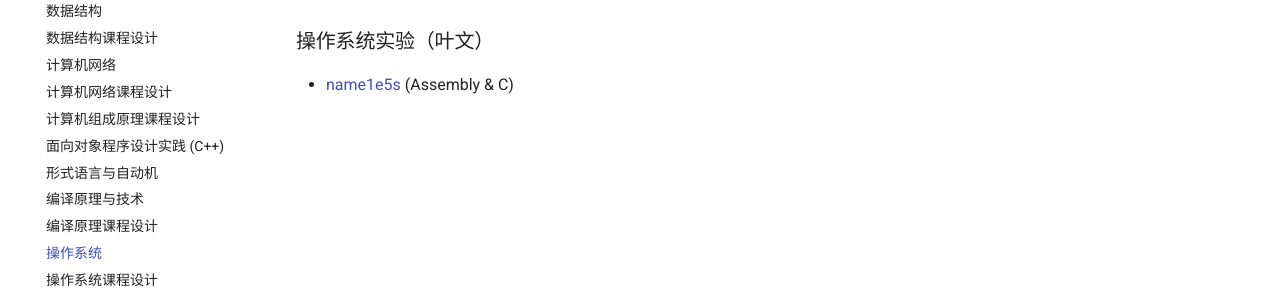
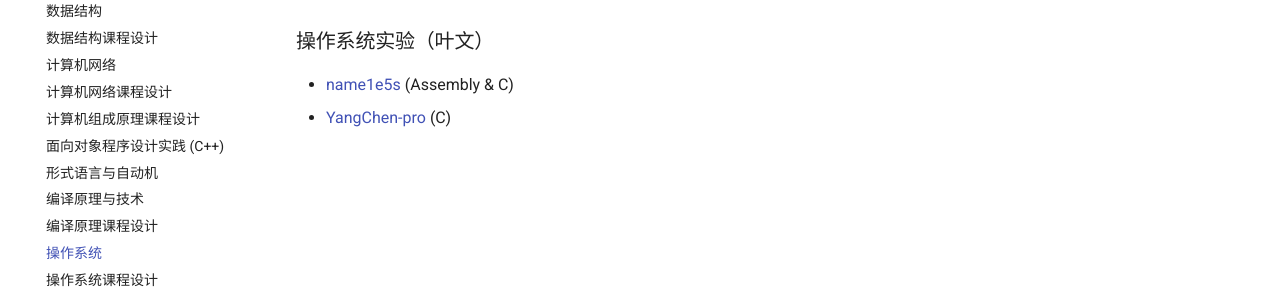
Before and after one commit to brupst/awesome-bupt-scs, an MkDocs documentation site: the page built from projects/Operating-Systems.md, in a window 1280 px wide. Shown: the part 202-500 px from the top of the page. Built offline with MkDocs 1.6.1 and Material for MkDocs 9.7.7, drawn with Linux system fonts in a browser that asks for light colours; comment, search, counter and statistics services are not loaded.

Commit message:
更新Operating-Systems.md
更新2023秋季操作系统实验

```diff
--- a/projects/Operating-Systems.md
+++ b/projects/Operating-Systems.md
@@ -3,3 +3,4 @@
 ### 操作系统实验（叶文）
 
 - [name1e5s](https://github.com/name1e5s/playground/tree/master/OS-Lab) (Assembly & C)
+- [YangChen-pro](https://github.com/YangChen-pro/bupt-assignments/tree/main/3rd%20year%20of%20BUPT/First%20semester/Operating%20system) (C)
```
